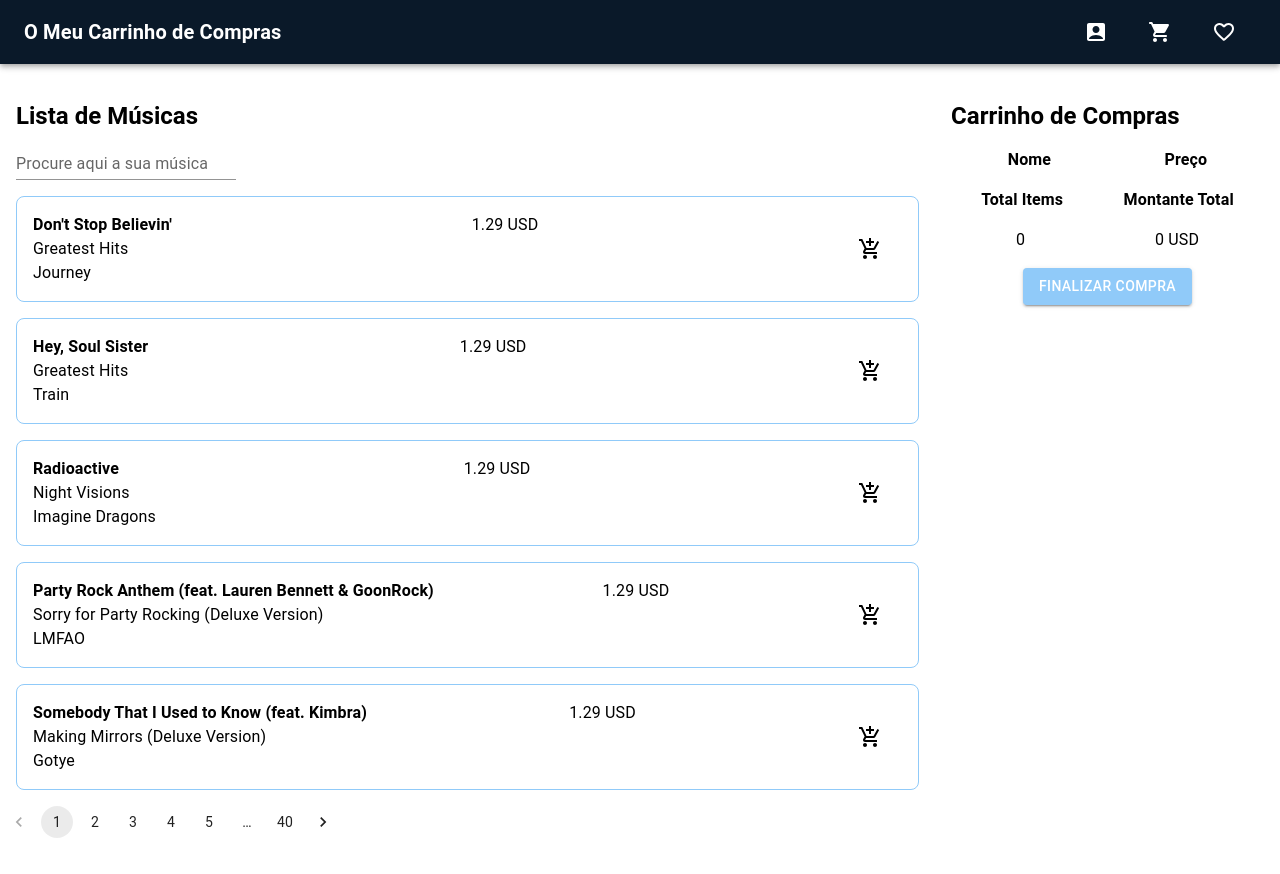
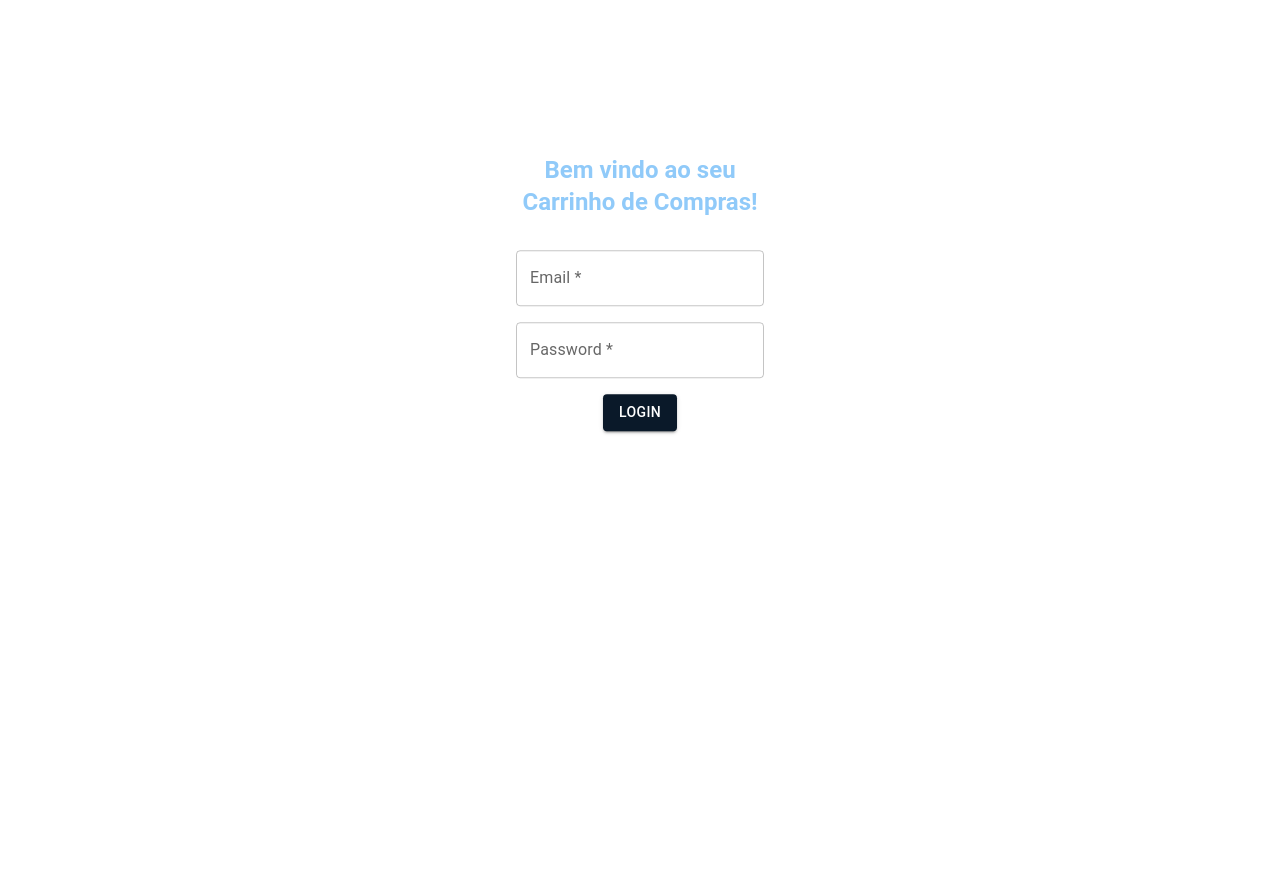
Before and after one commit to MadalenaSousa/shopping-cart, a React (Create React App) app: page / in a window 1280 px wide. After the commit the page ends 816 px from the top, so only its background shows below. Built offline with nearby package versions, Linux system fonts and the light colour scheme; data requests are answered from the project's data file.

Commit message:
UI do login (kinda)

```diff
--- a/package.json
+++ b/package.json
@@ -7,7 +7,7 @@
     "@emotion/styled": "^11.10.5",
     "@fontsource/roboto": "^4.5.8",
     "@mui/icons-material": "^5.11.0",
-    "@mui/material": "^5.11.7",
+    "@mui/material": "^5.11.8",
     "@mui/styled-engine-sc": "^5.11.0",
     "@testing-library/jest-dom": "^5.16.5",
     "@testing-library/react": "^13.4.0",
--- a/src/App.js
+++ b/src/App.js
@@ -1,12 +1,19 @@
 import './App.css';
-
+import React from 'react';
+import { BrowserRouter, Route, Routes } from 'react-router-dom';
 import ShoppingCart from './components/ShoppingCart'
+import Login from './components/Login'
 
 function App() {
   return (
-    <div className="App">
-      <ShoppingCart/>
-    </div>
+      <BrowserRouter>
+        <div className="App">
+          <Routes>
+            <Route exact path='/' element={<Login/>}/>
+            <Route exact path='/shopping-cart' element={<ShoppingCart/>}/>
+          </Routes>
+        </div>
+      </BrowserRouter>
   );
 }
 
--- /dev/null
+++ b/src/components/Login.js
@@ -0,0 +1,28 @@
+import React from "react";
+import Box from '@mui/material/Box';
+import Button from '@mui/material/Button';
+import TextField from '@mui/material/TextField';
+import { Link } from 'react-router-dom';
+import Typography from '@mui/material/Typography';
+
+
+function Login() {
+  return (
+    <Box sx={{textAlign: 'center', transform: 'translateY(50%)'}}>
+        <Box sx={{m: 2}}>
+            <Typography variant="h5" component="div" sx={{fontWeight: 'bold', color: '#90CAF9', marginBottom: 4}}>Bem vindo ao seu <br/> Carrinho de Compras!</Typography>
+        </Box>
+        <Box sx={{m: 2}}>
+            <TextField id="outlined-basic" label="Email *" variant="outlined"/>
+        </Box>
+        <Box sx={{m: 2}}>
+            <TextField id="outlined-basic" label="Password *" variant="outlined"/>
+        </Box>
+        <Link to="/shopping-cart">
+            <Button variant="contained" sx={{backgroundColor: '#0A1929', color: 'white'}}>Login</Button>
+        </Link>
+    </Box>
+  );
+}
+
+export default Login;
```
Also changed, not shown: src/logo.svg (deleted), 1 other file (tests, documents, lock files or other folders).
